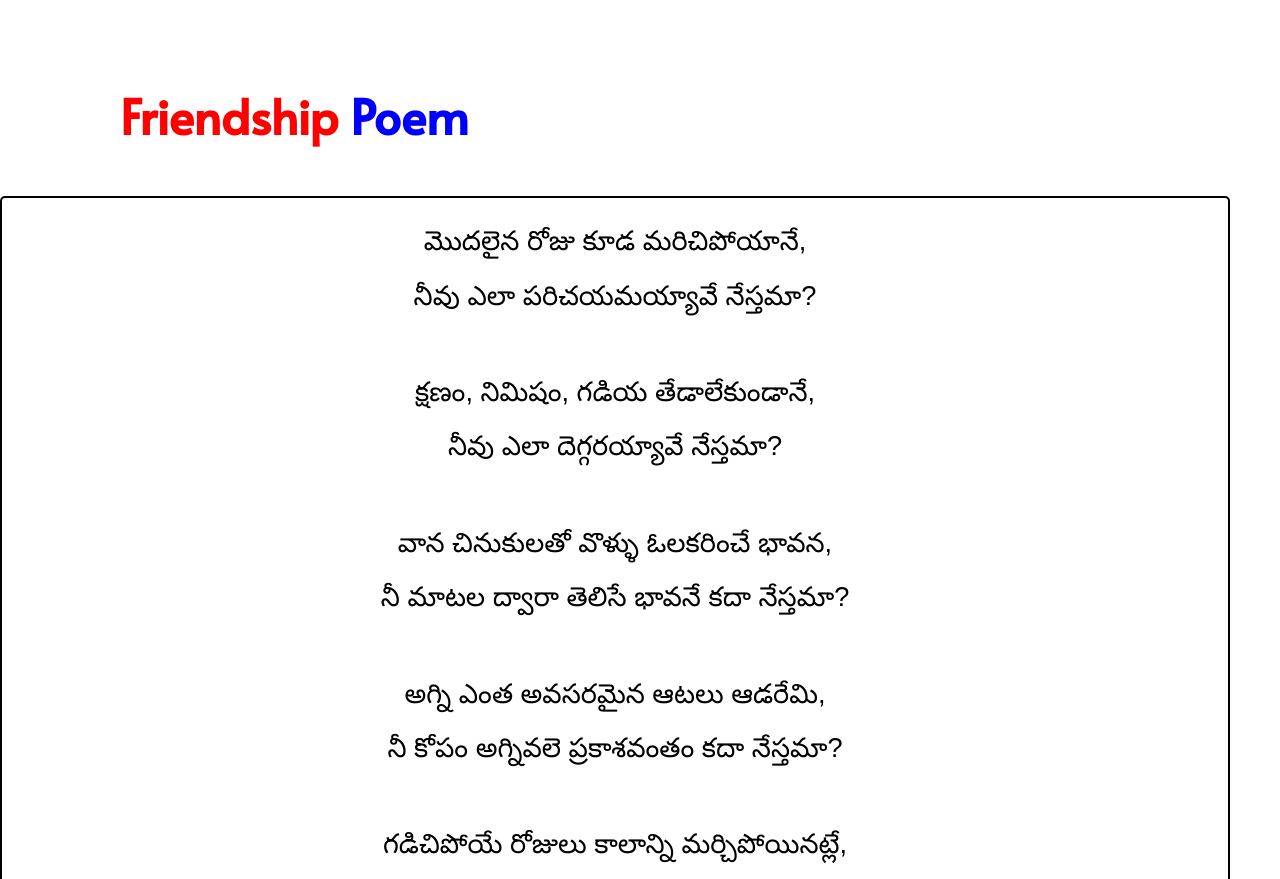
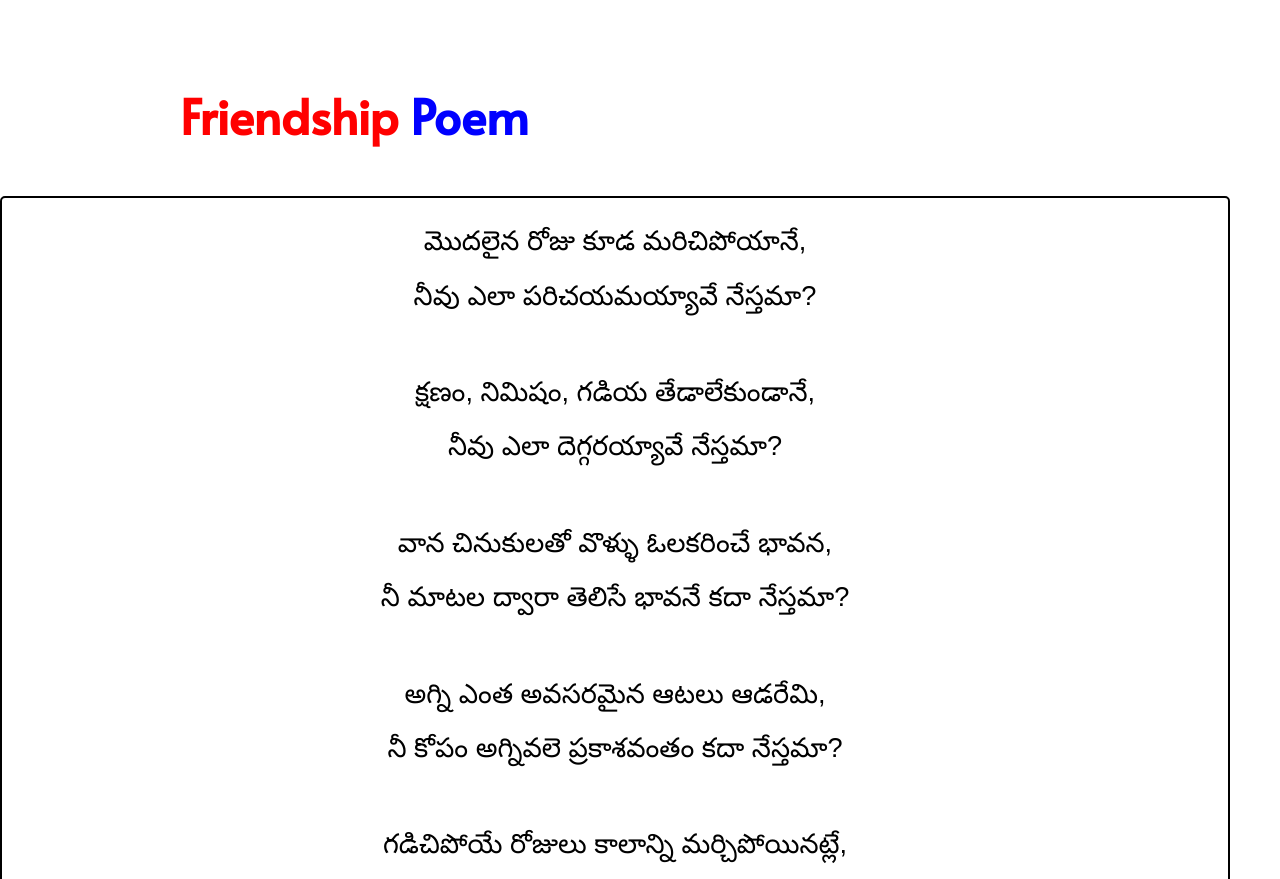
Before and after one commit to Anusha-Macharla/My-Poetry-Website, a plain HTML site: page index.html in a window 1280 px wide. Shown: the part 2013-2892 px from the top of the page. Drawn offline with Linux system fonts and the light colour scheme.

Commit message:
Update index.html

```diff
--- a/index.html
+++ b/index.html
@@ -142,7 +142,7 @@ footer p{
       </div>
 
       <div class="content" style="margin: 0 auto;">
-        <h3 class="title" id="changing-h3" style="margin-left: 120px;">
+        <h3 class="title" id="changing-h3" style="margin-left: 180px;">
     <font color="red">Friendship</font>
     <font color="blue">Poem</font>
 </h3>
```
